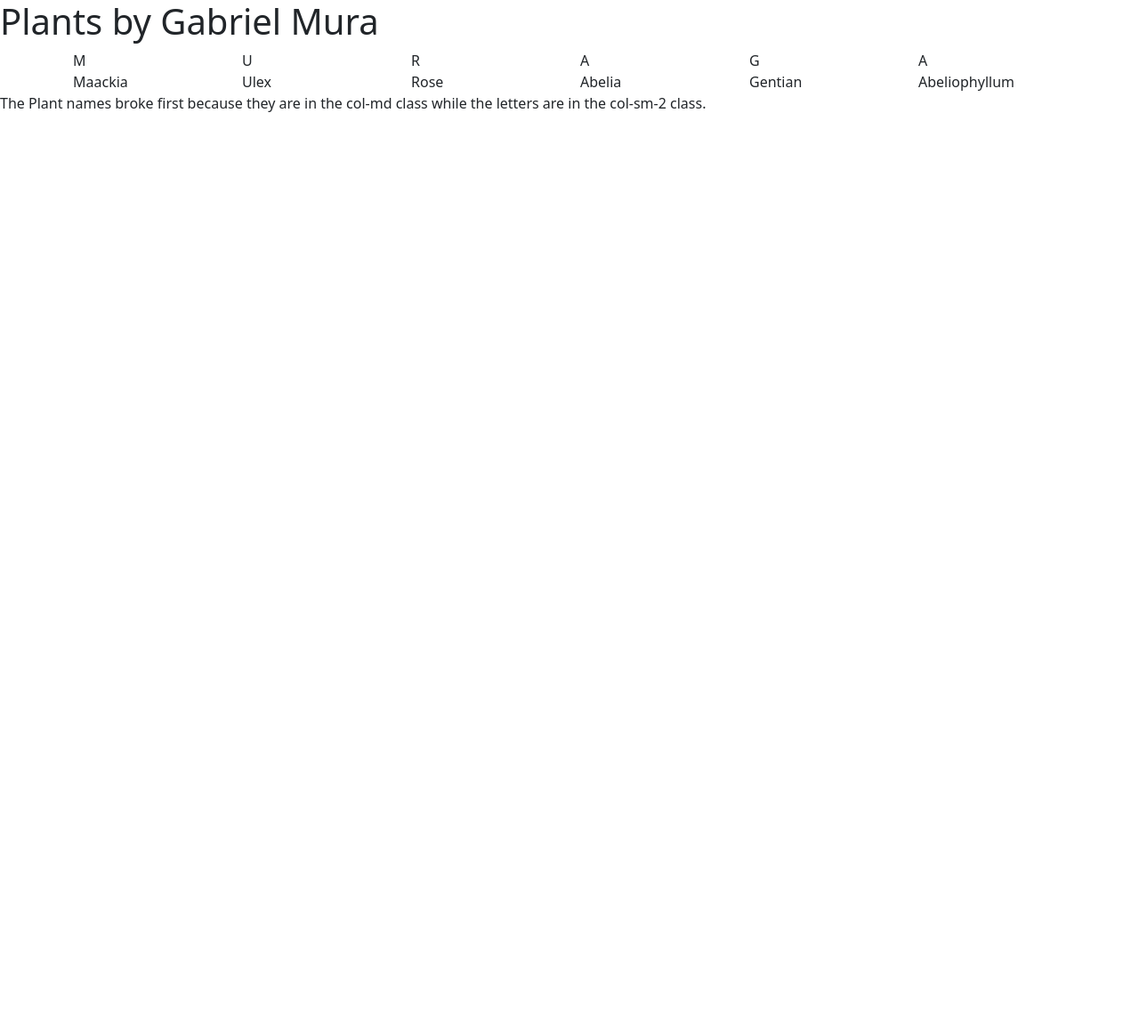
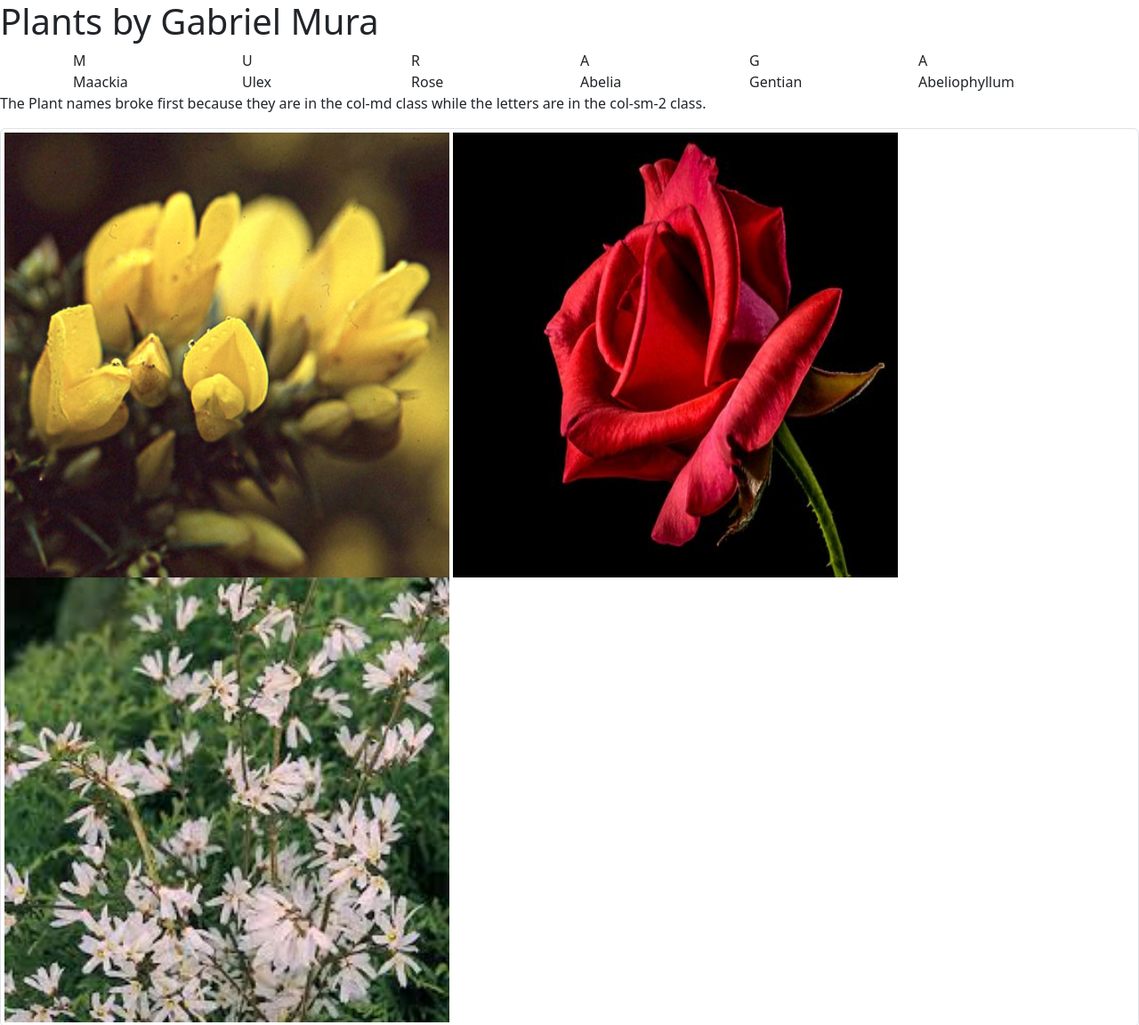
Before and after one commit to 44-563-Web-Apps-S23/44563-webapps-s23-assignment5-GabrielMura, a plain HTML site: page plants.html in a window 1280 px wide. Shown: the whole page at 89% size. Before the commit the page ends 800 px from the top, so only its background shows below. Drawn offline with nearby package versions, Linux system fonts and the light colour scheme.

Commit message:
Modified plants.html
added images

```diff
--- a/plants.html
+++ b/plants.html
@@ -34,6 +34,12 @@
     </div>
   </div>
   <p>The Plant names broke first because they are in the col-md class while the letters are in the col-sm-2 class.</p>
-
+  <div class = "img-thumbnail">
+    <div class ="img-fluid">
+      <img src="ulex.jpg" style="height: 500px; width: 500px;" alt="Ulex Plant">
+      <img src="rose.jpg" style="height: 500px; width: 500px;" alt="Rose Plant">
+      <img src="Abeliophyllum.jfif" style="height: 500px; width: 500px;" alt="Abeliophyllum Plant">
+    </div>
+  </div>
 </body>
 </html>
```
Also changed, not shown: Abeliophyllum.jfif (added), rose.jpg (added), ulex.jpg (added).
